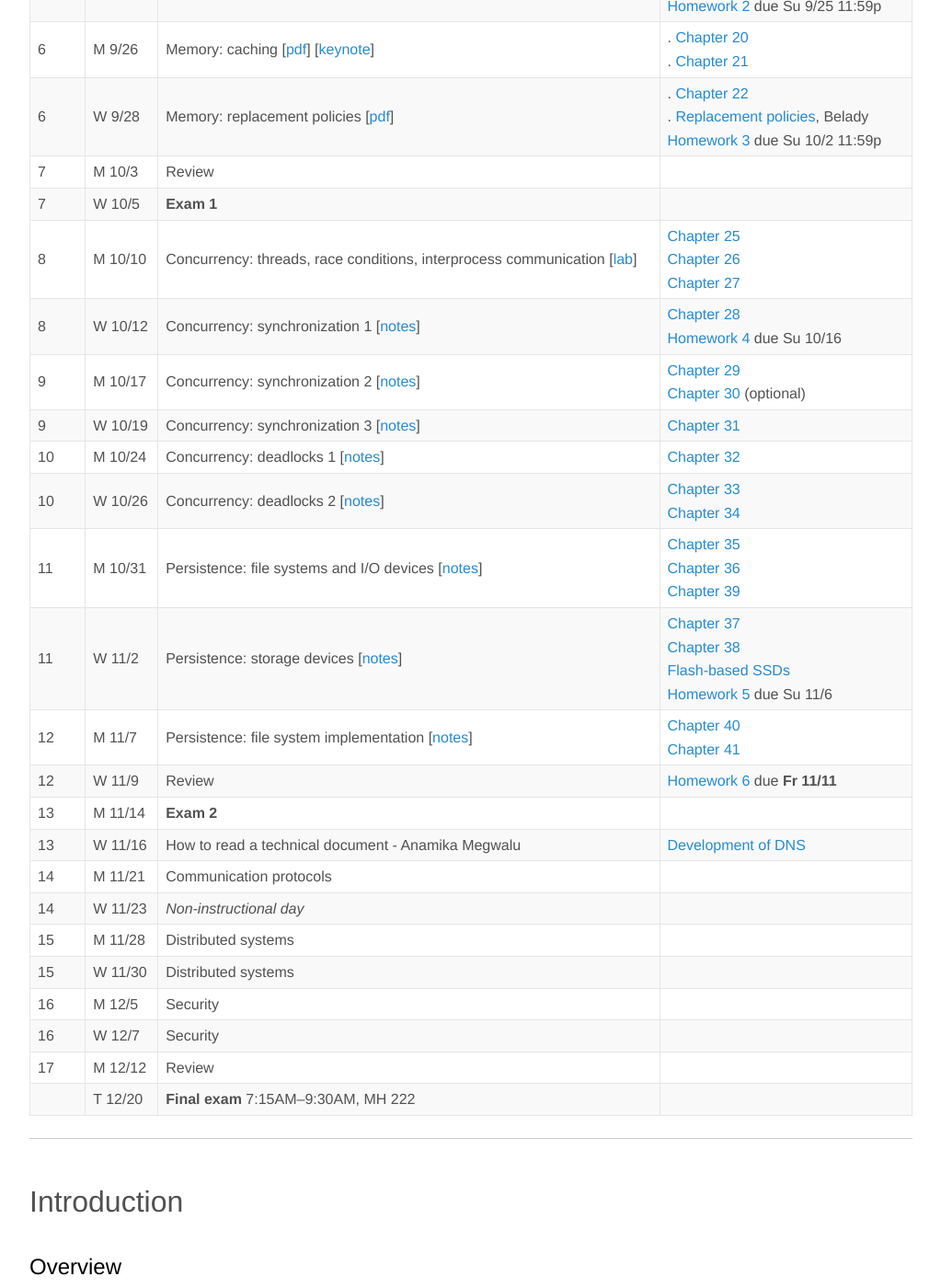
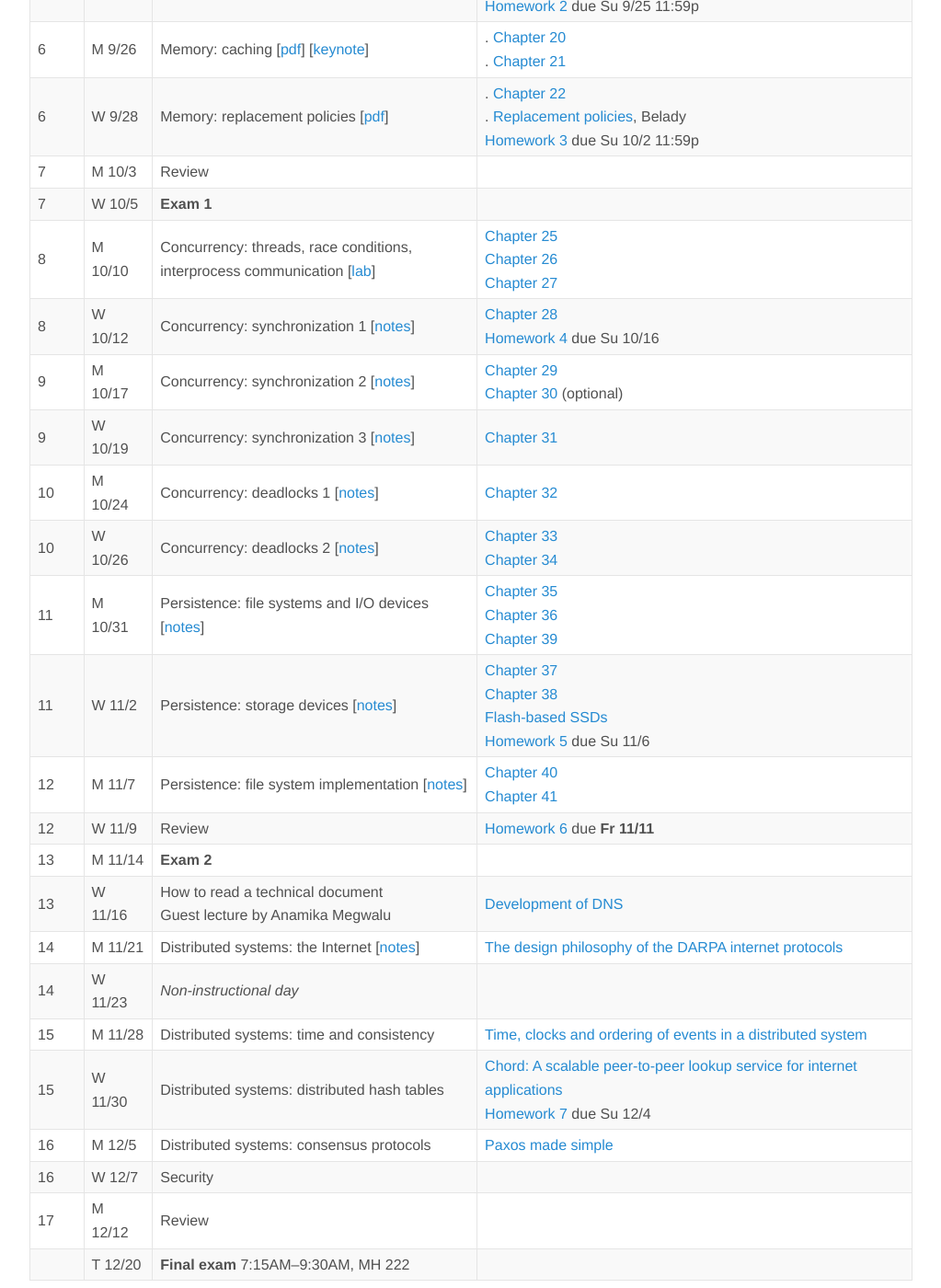
Before and after one commit to jnylam/jnylam.github.io, a Jekyll site: the page built from _courses/149-f16/index.md, in a window 1280 px wide and 1400 px high, scrolled down 991 px. Shown: the whole window at 92% size, without its empty margins (128-1151 px from the left). Built offline with Jekyll 4.4.1, drawn with Linux system fonts in a browser that asks for light colours; some of the changed text lies outside the part shown.

Commit message:
149 hw 7

```diff
--- a/_courses/149-f16/index.md
+++ b/_courses/149-f16/index.md
@@ -24,7 +24,7 @@ Week|Date|Topic|Reading
 6 | W 9/28 | Memory: replacement policies [[pdf](memory4.pdf)] | . [Chapter 22](http://pages.cs.wisc.edu/~remzi/OSTEP/vm-beyondphys-policy.pdf)<br> . [Replacement policies](http://citeseerx.ist.psu.edu/viewdoc/download?doi=10.1.1.641.9013&rep=rep1&type=pdf), Belady<br> [Homework 3](homework03.html) due Su 10/2 11:59p
 7 | M 10/3 | Review
 7 | W 10/5 | __Exam 1__
-8 | M 10/10 | Concurrency: threads, race conditions, interprocess communication [[lab](https://paper.dropbox.com/doc/OS-Introduction-to-concurrency-40oVoQLcRkqjmqJDj8Kkw)] | [Chapter 25](http://pages.cs.wisc.edu/~remzi/OSTEP/dialogue-concurrency.pdf)<br>[Chapter 26](http://pages.cs.wisc.edu/~remzi/OSTEP/threads-intro.pdf)<br>[Chapter 27](http://pages.cs.wisc.edu/~remzi/OSTEP/threads-api.pdf)
+8 | M 10/10 | Concurrency: threads, race conditions, <br>interprocess communication [[lab](https://paper.dropbox.com/doc/OS-Introduction-to-concurrency-40oVoQLcRkqjmqJDj8Kkw)] | [Chapter 25](http://pages.cs.wisc.edu/~remzi/OSTEP/dialogue-concurrency.pdf)<br>[Chapter 26](http://pages.cs.wisc.edu/~remzi/OSTEP/threads-intro.pdf)<br>[Chapter 27](http://pages.cs.wisc.edu/~remzi/OSTEP/threads-api.pdf)
 8 | W 10/12 | Concurrency: synchronization 1 [[notes](https://paper.dropbox.com/doc/Concurrency-synchronization-1-1TmE9pvouzY0CFmGCYo0K)] | [Chapter 28](http://pages.cs.wisc.edu/~remzi/OSTEP/threads-locks.pdf)<br>  [Homework 4](homework04.html) due Su 10/16
 9 | M 10/17 |  Concurrency: synchronization 2 [[notes](https://paper.dropbox.com/doc/Concurrency-synchronization-2-suwthsqihdHnrzDopkWfd)] | [Chapter 29](http://pages.cs.wisc.edu/~remzi/OSTEP/threads-locks-usage.pdf)<br> [Chapter 30](http://pages.cs.wisc.edu/~remzi/OSTEP/threads-cv.pdf) (optional)
 9 | W 10/19 | Concurrency: synchronization 3 [[notes](https://paper.dropbox.com/doc/Concurrency-synchronization-3-ZVonS9jNdBf2Do5U8cFzD)] |  [Chapter 31](http://pages.cs.wisc.edu/~remzi/OSTEP/threads-sema.pdf)<br>
@@ -35,12 +35,12 @@ Week|Date|Topic|Reading
 12 | M 11/7 | Persistence: file system implementation [[notes](https://paper.dropbox.com/doc/Persistence-file-system-implementation-58jnVbJ0OtzWg6Qtjem2T)] | [Chapter 40](http://pages.cs.wisc.edu/~remzi/OSTEP/file-implementation.pdf)<br> [Chapter 41](http://pages.cs.wisc.edu/~remzi/OSTEP/file-ffs.pdf)
 12 | W 11/9 | Review | <!--[Chapter 42](http://pages.cs.wisc.edu/~remzi/OSTEP/file-journaling.pdf)<br> [Chapter 43](http://pages.cs.wisc.edu/~remzi/OSTEP/file-lfs.pdf)<br> [Chapter 44](http://pages.cs.wisc.edu/~remzi/OSTEP/file-integrity.pdf)<br>--> [Homework 6](homework06.html) due __Fr 11/11__
 13 | M 11/14 | __Exam 2__
-13 | W 11/16 | How to read a technical document - Anamika Megwalu | [Development of DNS](http://www.dtic.mil/dtic/tr/fulltext/u2/a203901.pdf)
-14 | M 11/21 | Communication protocols
+13 | W 11/16 | How to read a technical document<br> Guest lecture by Anamika Megwalu | [Development of DNS](http://www.dtic.mil/dtic/tr/fulltext/u2/a203901.pdf)
+14 | M 11/21 | Distributed systems: the Internet [[notes](https://paper.dropbox.com/doc/Distributed-systems-Internet-qsmzNODZonUdv5zD6p4Ev)] | [The design philosophy of the DARPA internet protocols](http://citeseerx.ist.psu.edu/viewdoc/download?doi=10.1.1.545.2055&rep=rep1&type=pdf)
 14 | W 11/23 | _Non-instructional day_
-15 | M 11/28 | Distributed systems
-15 | W 11/30 | Distributed systems
-16 | M 12/5 | Security
+15 | M 11/28 | Distributed systems: time and consistency | [Time, clocks and ordering of events in a distributed system](http://research.microsoft.com/en-us/um/people/lamport/pubs/time-clocks.pdf)
+15 | W 11/30 | Distributed systems: distributed hash tables | [Chord: A scalable peer-to-peer lookup service for internet applications](http://citeseerx.ist.psu.edu/viewdoc/download?doi=10.1.1.125.663&rep=rep1&type=pdf) <br>[Homework 7](homework07.html) due Su 12/4
+16 | M 12/5 | Distributed systems: consensus protocols | [Paxos made simple](http://research.microsoft.com/en-us/um/people/lamport/pubs/paxos-simple.pdf)
 16 | W 12/7 | Security
 17 | M 12/12 | Review
 |T 12/20 | __Final exam__ 7:15AM--9:30AM, MH 222
```
Also changed, not shown: _courses/149-f16/homework05.md (+1 -1 lines), _courses/149-f16/homework06.md (+1 -1 lines), _courses/149-f16/homework07.md (added, +63 -0 lines).
